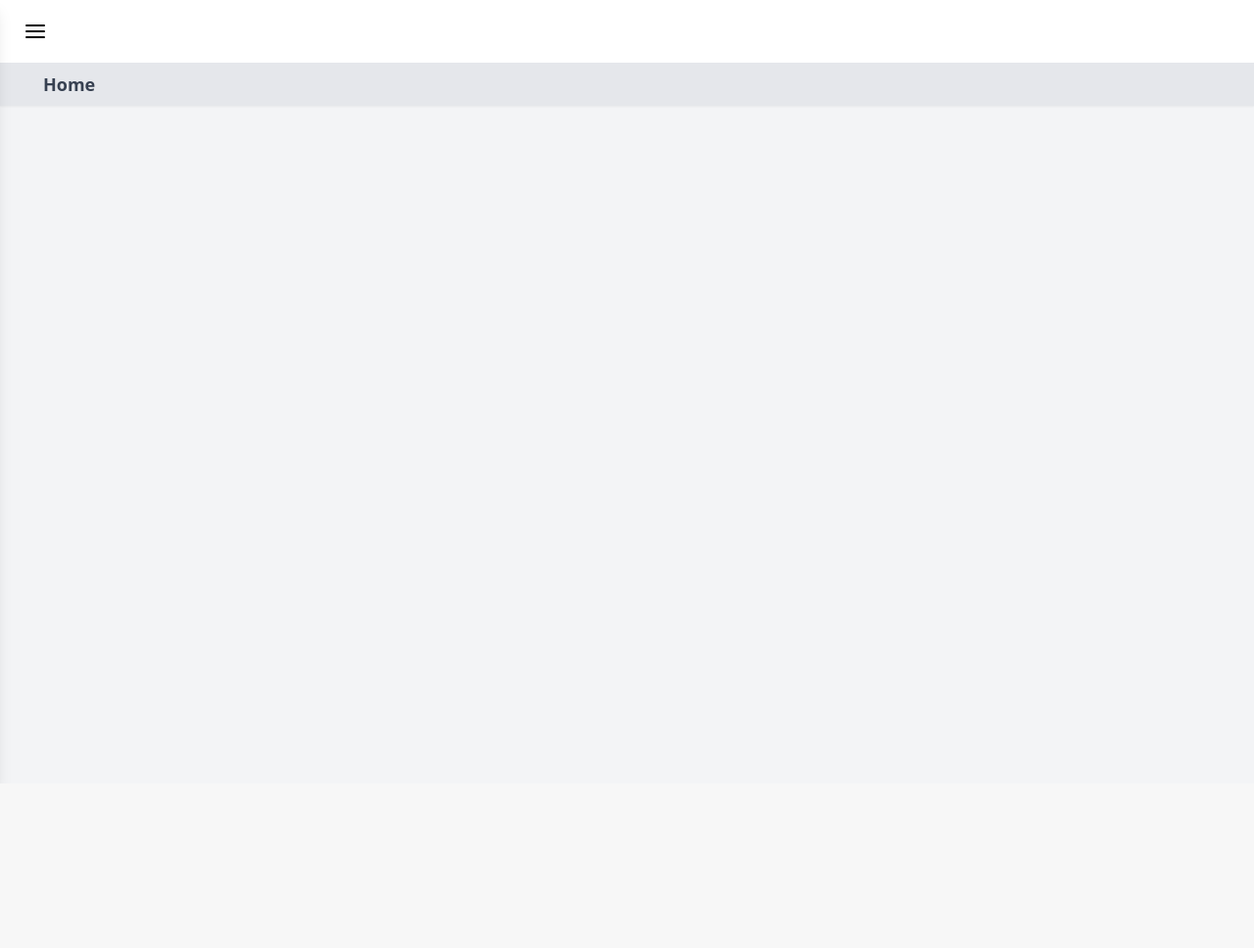
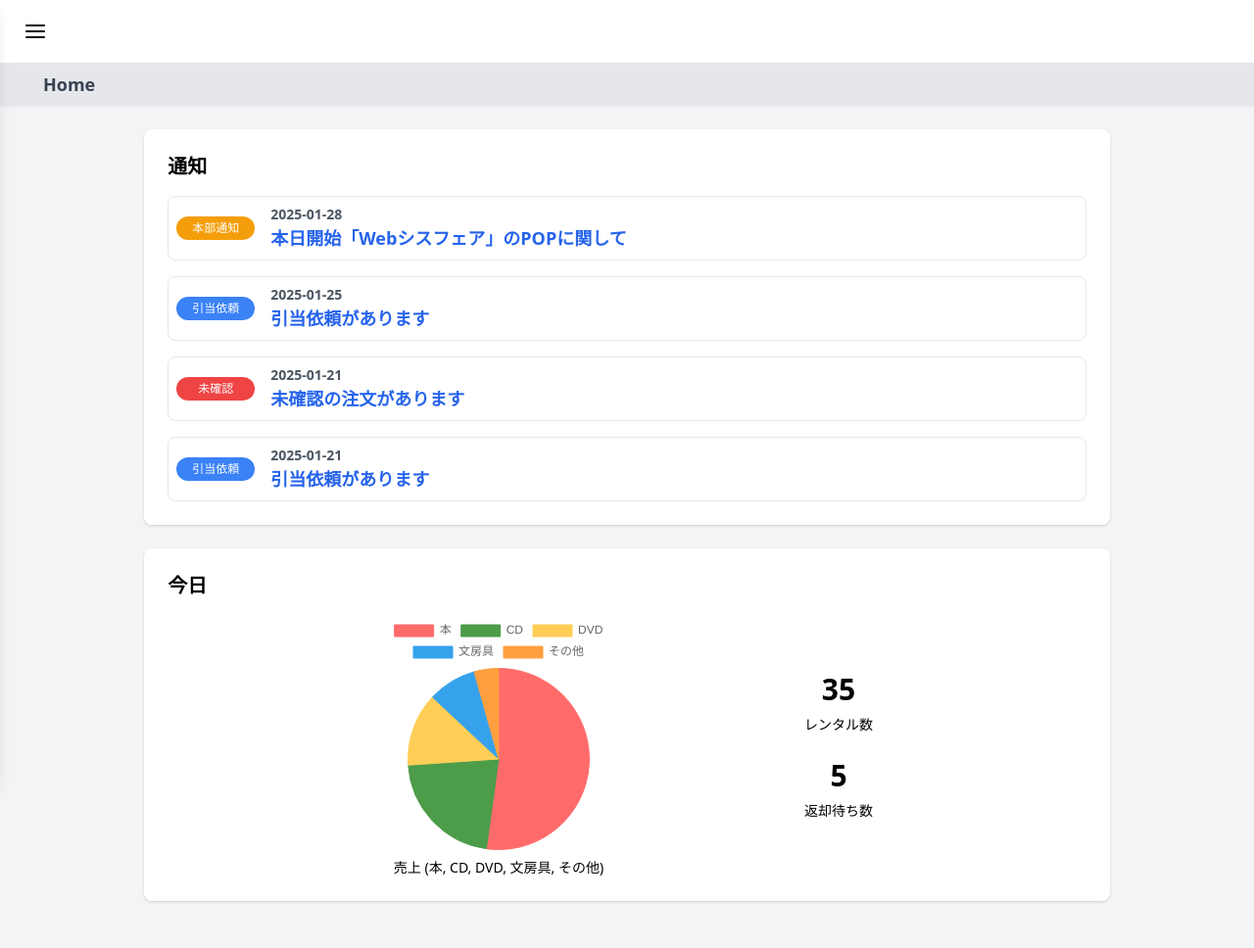
Before and after one commit to aska666/bookstore_app, a Flask app: template app/templates/home.html in a window 1280 px wide. Shown: the whole page at 98% size. Before the commit the page ends 796 px from the top, so only its background shows below. Run offline with Flask 3, Linux system fonts and the light colour scheme; the template is opened without the code that fills it, so the values that code supplies are empty; a user stored in the database is signed in; some libraries are stand-ins or nearby versions.

Commit message:
Update home.html

```diff
--- a/app/templates/home.html
+++ b/app/templates/home.html
@@ -5,5 +5,73 @@
 {% endblock %}
 
 {% block content %}
+<div class="flex justify-center items-center">
+    <div class="bg-white w-4/5 rounded-lg shadow p-6 mb-6">
 
+        <h2 class="text-xl font-bold mb-4">通知</h2>
+        <div class="space-y-4">
+            <div class="flex justify-between items-center p-2 border rounded-lg">
+                <div class="flex items-center gap-4">
+                    <span class="px-3 py-1 w-20 text-white bg-yellow-500 rounded-full text-center text-xs">本部通知</span>
+                    <div>
+                        <p class="text-sm font-semibold text-gray-600">2025-01-28</p>
+                        <a href="#" class="text-lg font-bold text-blue-600 hover:text-blue-800">本日開始「Webシスフェア」のPOPに関して</a>
+                    </div>
+                </div>
+            </div>
+            <div class="flex justify-between items-center p-2 border rounded-lg">
+                <div class="flex items-center gap-4">
+                    <span class="px-3 py-1 w-20 text-white bg-blue-500 rounded-full text-center text-xs">引当依頼</span>
+                    <div>
+                        <p class="text-sm font-semibold text-gray-600">2025-01-25</p>
+                        <a href="#" class="text-lg font-bold text-blue-600 hover:text-blue-800">引当依頼があります</a>
+                    </div>
+                </div>
+            </div>
+            <div class="flex justify-between items-center p-2 border rounded-lg">
+                <div class="flex items-center gap-4">
+                    <span class="px-3 py-1 w-20 text-white bg-red-500 rounded-full text-center text-xs">未確認</span>
+                    <div>
+                        <p class="text-sm font-semibold text-gray-600">2025-01-21</p>
+                        <a href="#" class="text-lg font-bold text-blue-600 hover:text-blue-800">未確認の注文があります</a>
+                    </div>
+                </div>
+            </div>
+            <div class="flex justify-between items-center p-2 border rounded-lg">
+                <div class="flex items-center gap-4">
+                    <span class="px-3 py-1 w-20 text-white bg-blue-500 rounded-full text-center text-xs">引当依頼</span>
+                    <div>
+                        <p class="text-sm font-semibold text-gray-600">2025-01-21</p>
+                        <a href="#" class="text-lg font-bold text-blue-600 hover:text-blue-800">引当依頼があります</a>
+                    </div>
+                </div>
+            </div>
+        </div>
+
+    </div>
+</div>
+
+<div class="flex justify-center items-center">
+    <div class="bg-white w-4/5 rounded-lg shadow p-6 mb-6">
+        <h2 class="text-xl font-bold mb-4">今日</h2>
+        <div class="flex justify-center items-center gap-48">
+
+            <div class="flex flex-col items-center">
+                <canvas id="salesChart" class="w-full max-w-[500px] h-60"></canvas>
+                <p class="mt-2 text-sm">売上 (本, CD, DVD, 文房具, その他)</p>
+            </div>
+
+            <div class="flex flex-col items-center justify-center">
+                <div class="flex flex-col items-center mb-6">
+                    <div class="text-3xl font-semibold mb-2">35</div>
+                    <p class="text-sm">レンタル数</p>
+                </div>
+                <div class="flex flex-col items-center">
+                    <div class="text-3xl font-semibold mb-2">5</div>
+                    <p class="text-sm">返却待ち数</p>
+                </div>
+            </div>
+        </div>
+    </div>
+</div>
 {% endblock %}
```
